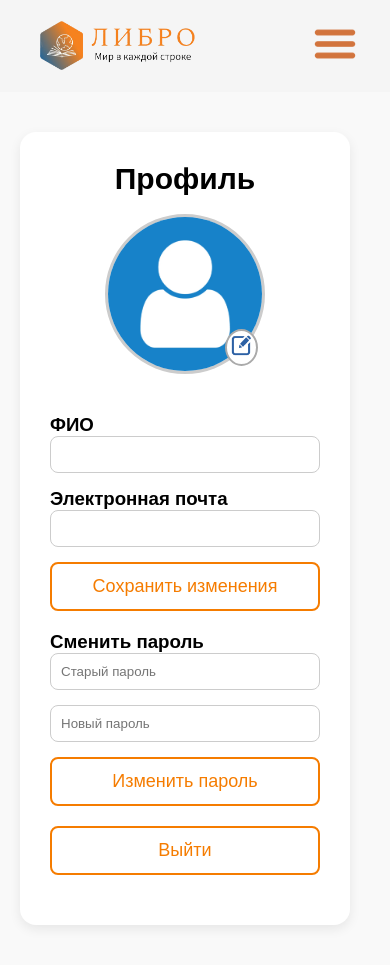
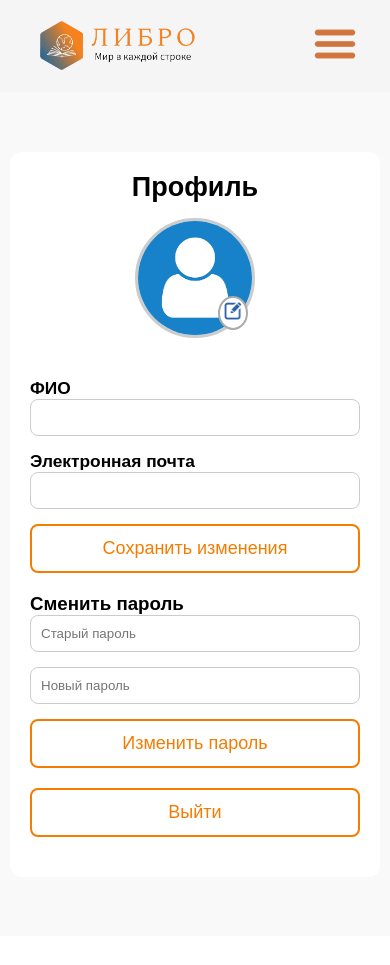
Before and after one commit to medrss/libro-by-frontend, a React (Vite) app: page /libro-by-frontend/profile in a window 390 px wide. After the commit the page ends 936 px from the top, so only its background shows below. Built offline with nearby package versions, Linux system fonts and the light colour scheme.

Commit message:
Адаптация под мобилки

```diff
--- a/src/components/ProfileView.css
+++ b/src/components/ProfileView.css
@@ -113,3 +113,53 @@
 .logout-section {
   margin-top: 20px;
 }
+
+@media (max-width: 768px) {
+  .profile-view {
+    flex-direction: column;
+    align-items: center;
+    padding: 20px 10px;
+  }
+
+  .profile-card {
+    margin-right: 0;
+    padding: 20px;
+    border-radius: 12px;
+    box-shadow: none;
+    max-width: 100%;
+  }
+
+  .editable-avatar {
+    width: 120px;
+    height: 120px;
+  }
+
+  .edit-icon img {
+    width: 20px;
+    height: 20px;
+  }
+
+  .user-name, .user-email {
+    font-size: 18px;
+  }
+
+  .profile-view-header {
+    font-size: 18px;
+    text-align: center;
+    margin-bottom: 15px;
+  }
+
+  .profile-info label {
+    font-size: 13pt;
+  }
+
+  .btn {
+    font-size: 15px;
+    padding: 10px;
+  }
+
+  .logout-section {
+    display: flex;
+    justify-content: center;
+  }
+}
--- a/src/pages/BookDetails.css
+++ b/src/pages/BookDetails.css
@@ -204,7 +204,7 @@
 
 @media (max-width: 768px) {
   .book-status {
-    font-size: 16px;
+    font-size: 14px;
   text-align: center;
   }
   .action-button {
```
Also changed, not shown: 1 other file (tests, documents, lock files or other folders).
